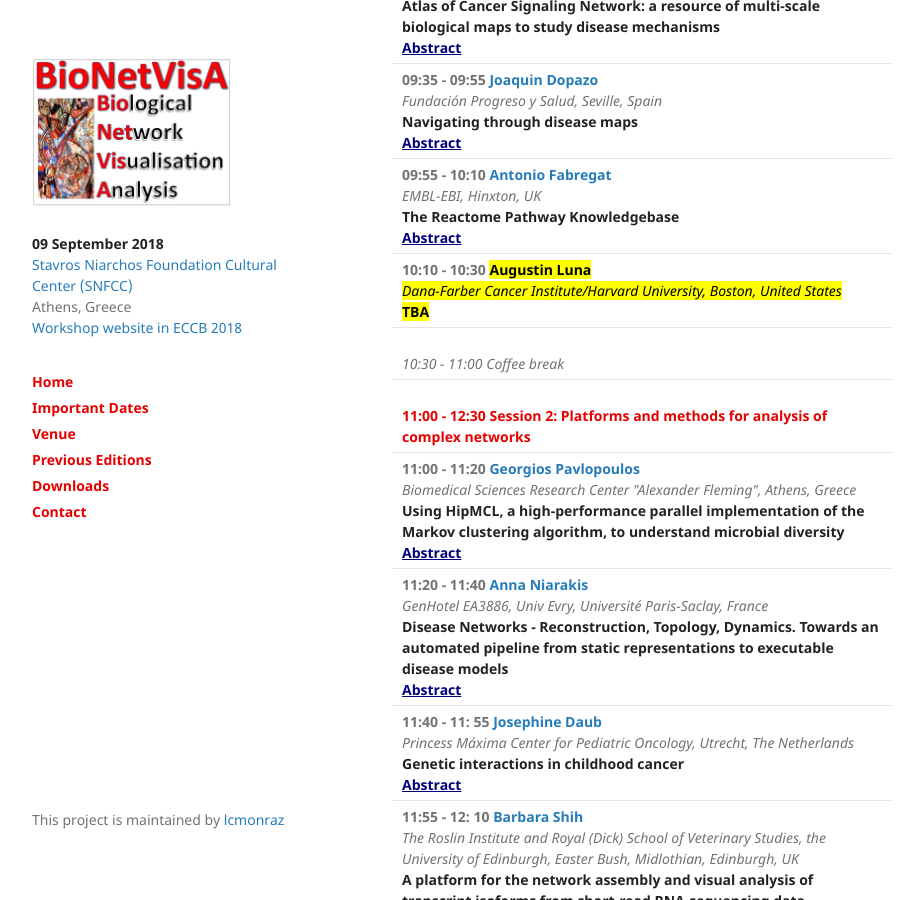
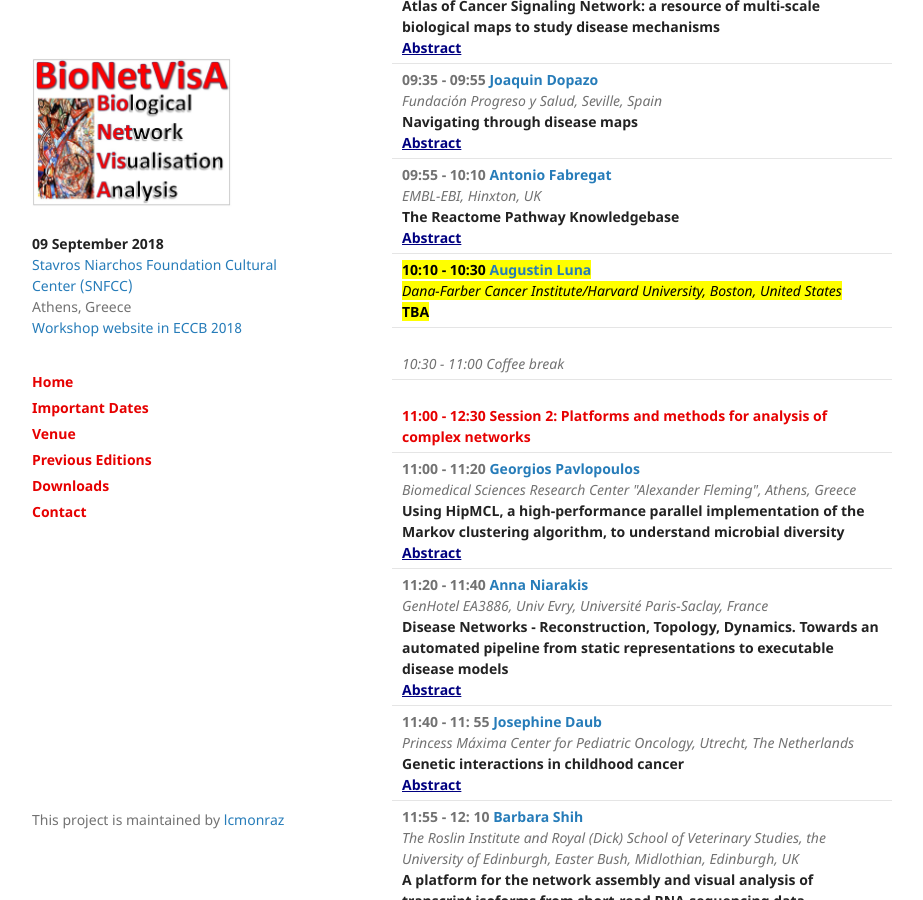
Before and after one commit to lcmonraz/Bionetvisa.github.io, a Jekyll site: the page built from index.md, in a window 1280 px wide and 900 px high, scrolled down 1131 px. Shown: the whole window, without its empty margins (178-1101 px from the left). Built offline with Jekyll 4.4.1, drawn with Linux system fonts in a browser that asks for light colours.

```diff
--- a/index.md
+++ b/index.md
@@ -41,7 +41,7 @@ layout: default
 <i>EMBL-EBI, Hinxton, UK</i><br />
 <strong>The Reactome Pathway Knowledgebase</strong><br />
 <a href="/Abstracts/Bionetvisa2018/Antonio_Fabregat_BioNetVisA2018.pdf"><b><font color="Navy"><span style="text-decoration: underline;">Abstract</span></font></b></a></td></tr>
-<tr><td><b>10:10 - 10:30 <a href="https://lunean.com/"><mark>Augustin Luna</mark></a></b><br />
+<tr><td><b><mark>10:10 - 10:30 <a href="https://lunean.com/">Augustin Luna</a></mark></b><br />
 <i><mark>Dana-Farber Cancer Institute/Harvard University, Boston, United States</mark></i><br />
 <strong><mark>TBA</mark></strong></td></tr>
 </table>
```
